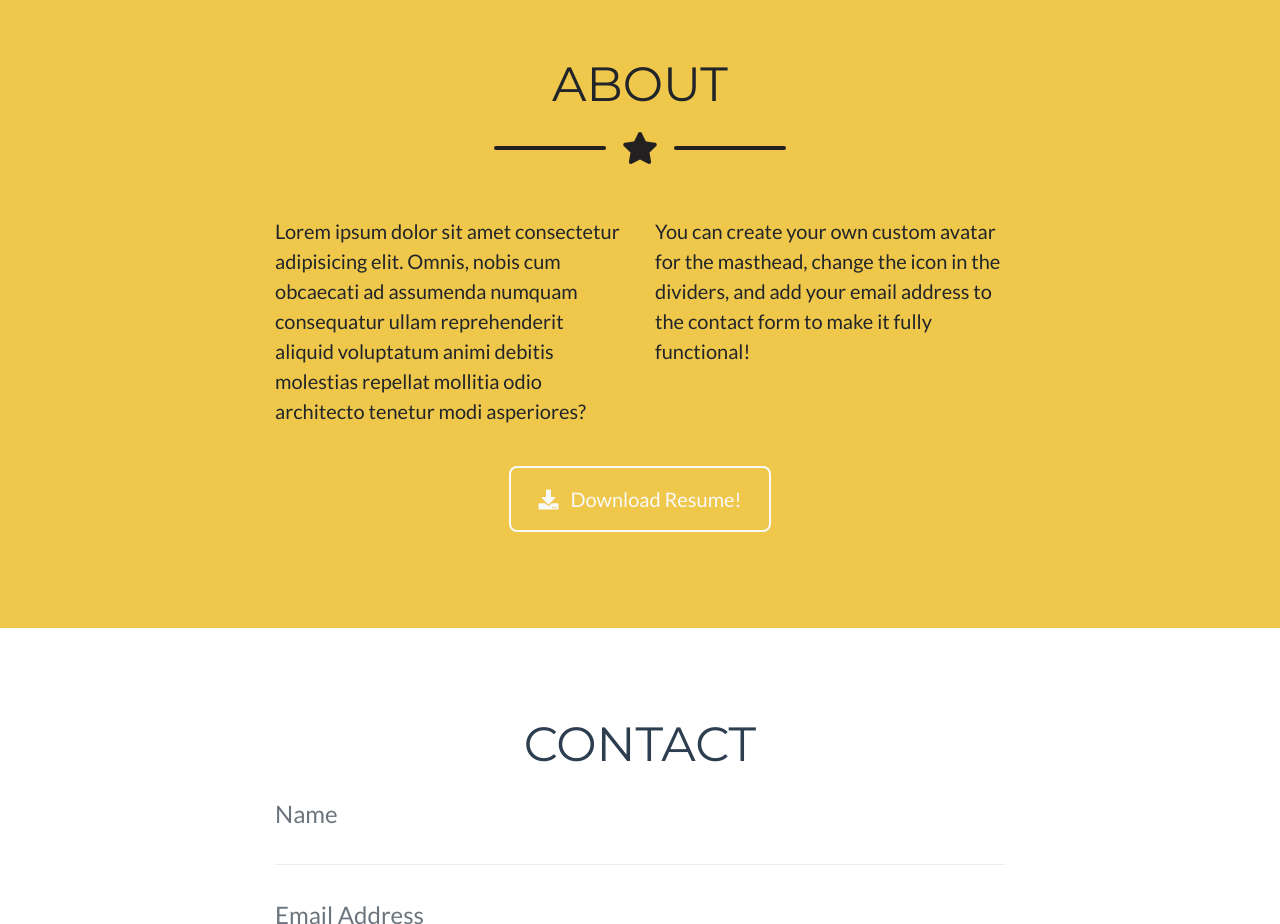
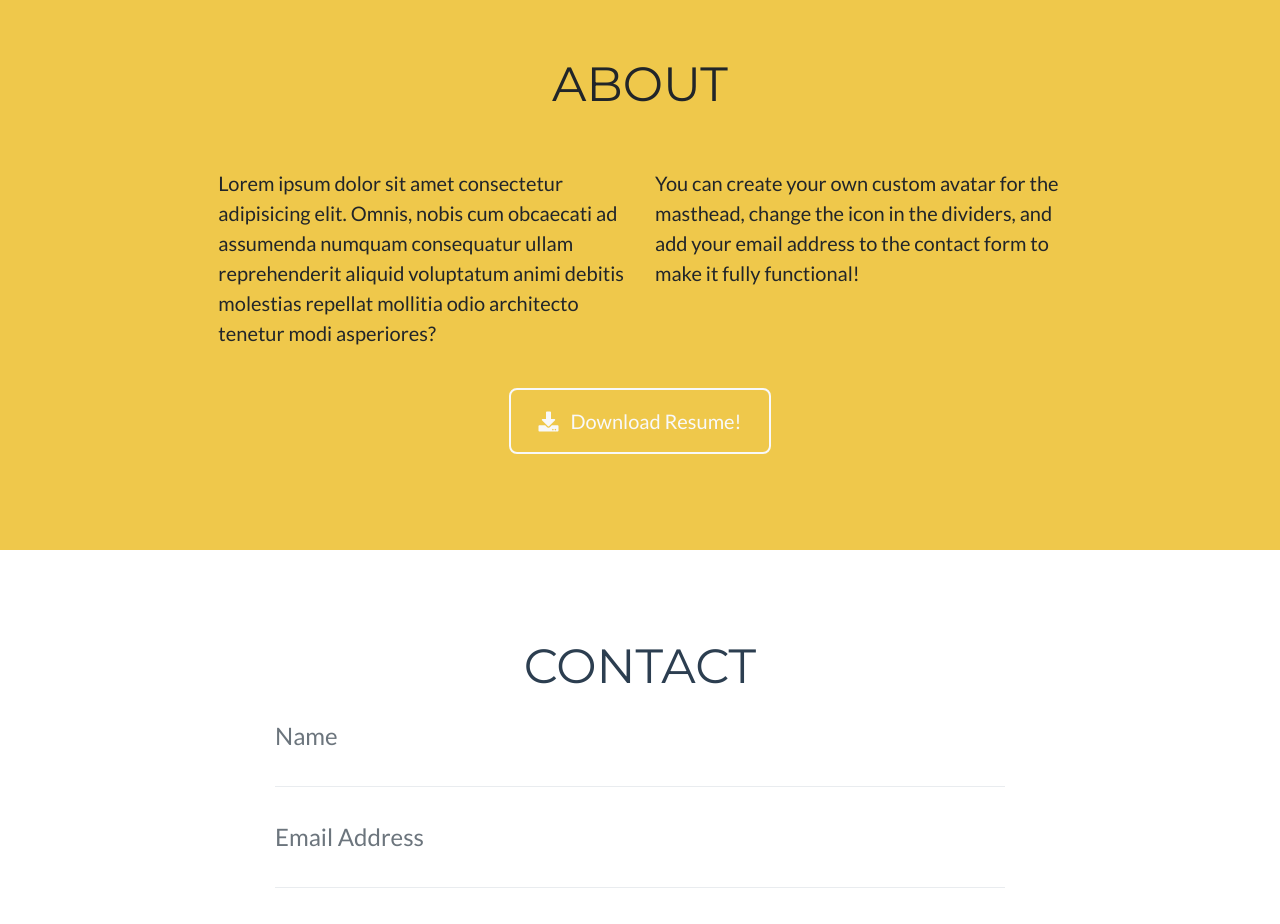
Before and after one commit to keegan-he/e-site, a website with bundled scripts: page index.html in a window 1280 px wide. Shown: the part 1480-2404 px from the top of the page. Built offline with nearby package versions, Linux system fonts and the light colour scheme.

Commit message:
divider tweak

```diff
--- a/index.html
+++ b/index.html
@@ -180,9 +180,6 @@
 
       <!-- Icon Divider -->
       <div class="divider-custom divider-light">
-        <div class="divider-custom-line"></div>
-        <div class="divider-custom-icon">
-          <i class="fas fa-star"></i>
       </div>
       <div class="divider-custom-line"></div>
     </div>
```
Lines whose indentation alone changed are shown as unchanged.
